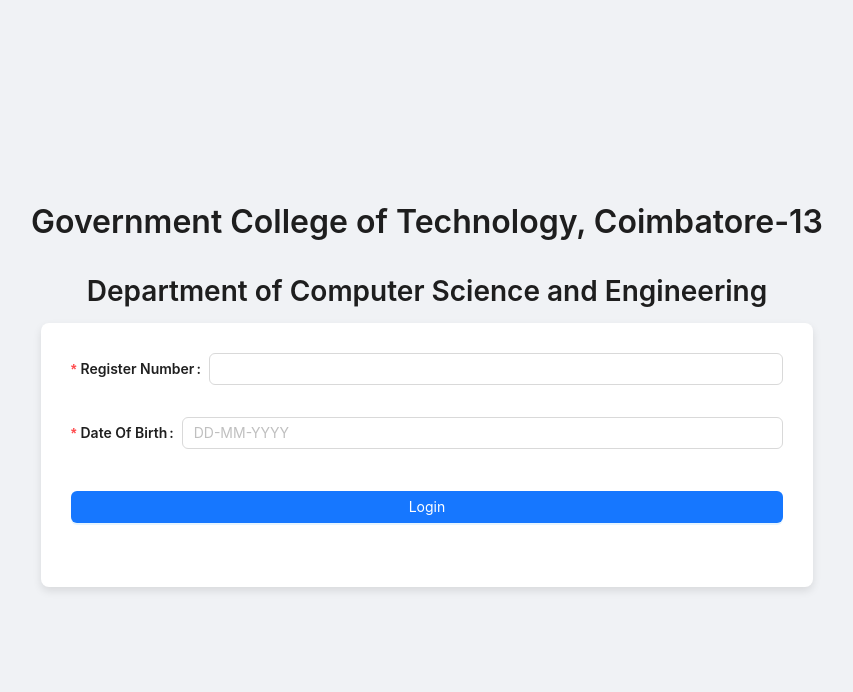
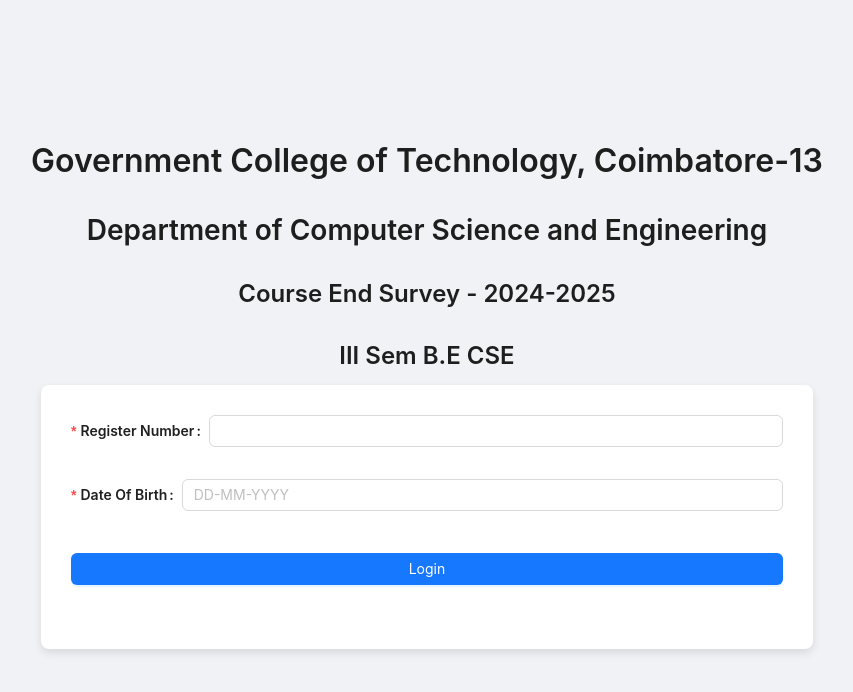
Before and after one commit to SurendharSSenthil/course_survey, a React (Create React App) app in the folder frontend/: page / in a window 1280 px wide. Shown: the top 692 px of the page, without its empty margins (213-1066 px from the left). Built offline with nearby package versions, Linux system fonts and the light colour scheme.

Commit message:
header in auth page

```diff
--- a/frontend/src/Auth.js
+++ b/frontend/src/Auth.js
@@ -50,6 +50,13 @@
 			<div>
 				<Title className="clg_name">Government College of Technology, Coimbatore-13</Title>
 				<Title className="dept_name">Department of Computer Science and Engineering</Title>
+				<Title className="root-header" level={4}>
+
+				Course End Survey - 2024-2025
+				</Title>
+				<Title className="root-header" level={4}>
+				III Sem B.E CSE
+				</Title>
 
 
 				<div className="login__container">
```
Also changed, not shown: 7 other files (tests, documents, lock files or other folders).
